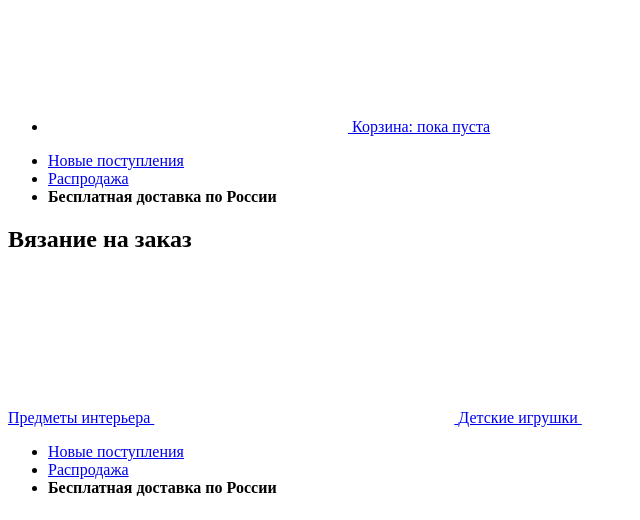
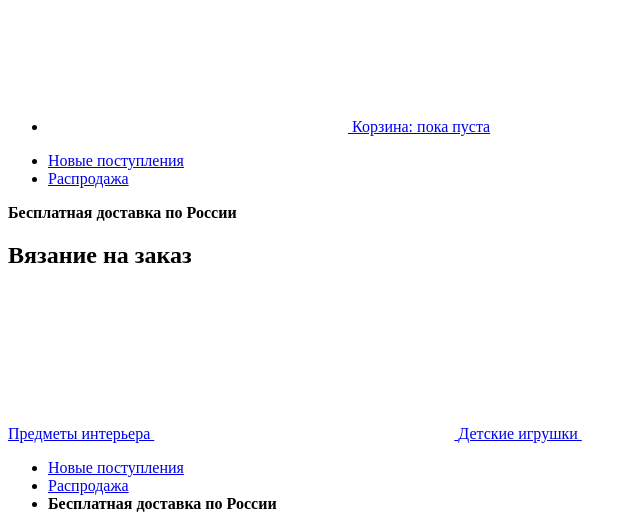
Before and after one commit to Lachugin/970471-mishka-22, a website: page source/index.html in a window 1280 px wide. Shown: the part 269-789 px from the top of the page, without its empty margins (0-640 px from the left). Drawn offline with Linux system fonts and the light colour scheme.

Commit message:
Разметка страницы формы

```diff
--- a/source/index.html
+++ b/source/index.html
@@ -43,8 +43,6 @@
             </a>
           </li>
         </ul>
-      </div>
-    </nav>
         <ul class="page-header__list page-header__list-hide">
           <li class="page-header__item">
             <a href="#" class="page-header__link">Новые поступления</a>
@@ -52,10 +50,10 @@
           <li class="page-header__item">
             <a href="#" class="page-header__link">Распродажа</a>
           </li>
-      <li class="page-header__item">
+        </ul>
         <strong class="page-header__delivery">Бесплатная доставка по России</strong>
-      </li>
-    </ul>
+      </div>
+    </nav>
   </header>
 
   <main class="page-main">
```
Lines whose indentation alone changed are shown as unchanged.
